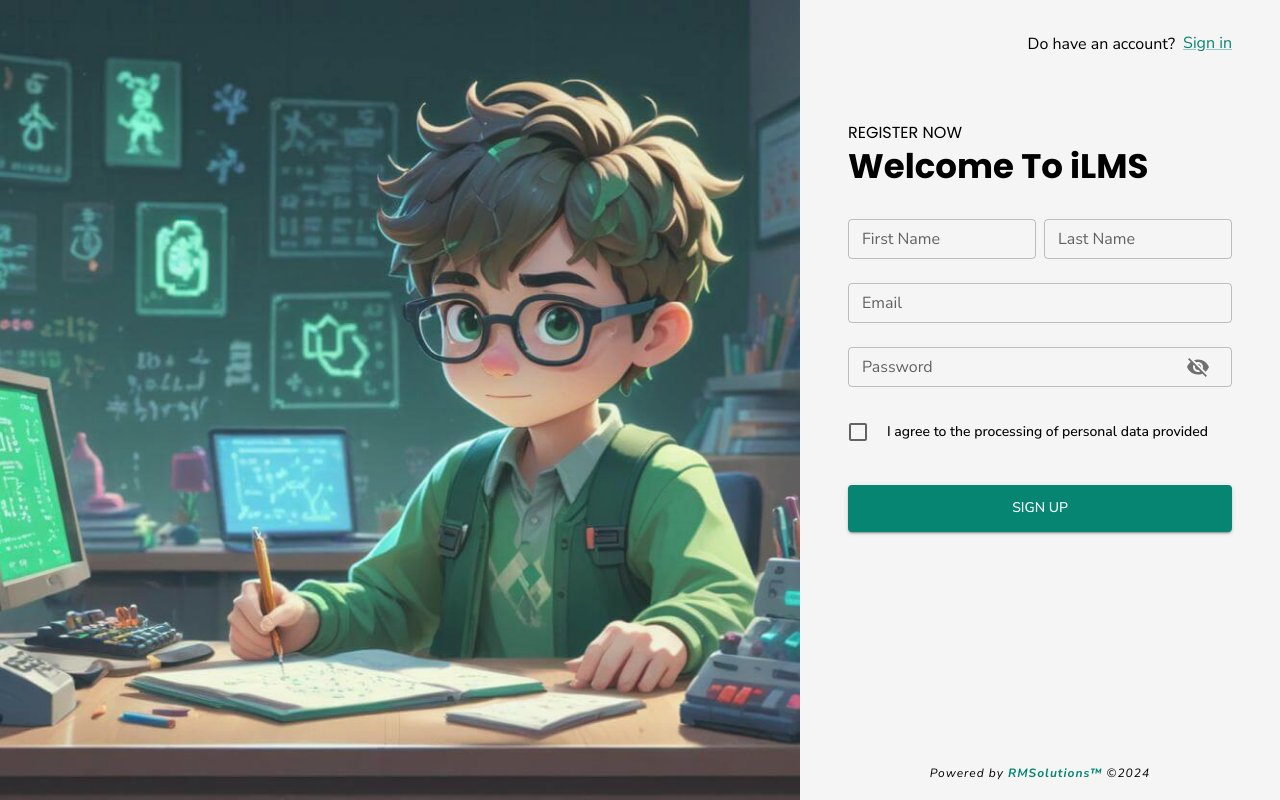
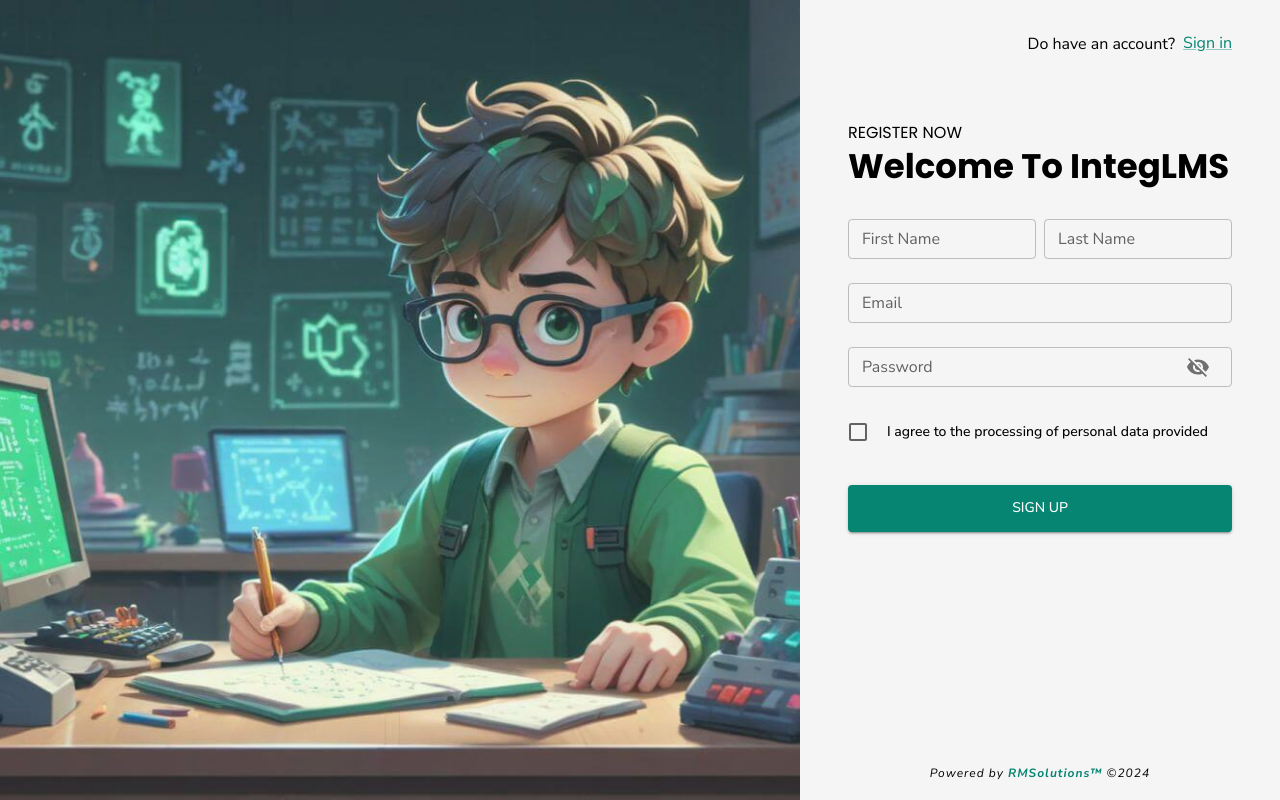
Before and after one commit to aramind/ilms, a React (Create React App) app: page / in a window 1280 px wide. Built offline with nearby package versions, Linux system fonts and the light colour scheme; a web font is replaced by a local one.

Commit message:
feat: making the container of sign up sign in as one

```diff
--- a/src/App.js
+++ b/src/App.js
@@ -1,9 +1,9 @@
-import SignUp from "./pages/sign-in-up/SignUp";
+import SignUpInMain from "./pages/sign-in-up/SignUpInMain";
 
 function App() {
   return (
     <>
-      <SignUp />
+      <SignUpInMain />
     </>
   );
 }
--- a/src/pages/sign-in-up/SignUpContent.jsx
+++ b/src/pages/sign-in-up/SignUpContent.jsx
@@ -30,7 +30,7 @@ const SignUpContent = () => {
         variant="h4"
         sx={{ fontFamily: "Poppins", fontWeight: "bold" }}
       >
-        Welcome To iLMS
+        Welcome To IntegLMS
       </Typography>
       <SignUpForm />
       <Box flex={1}></Box>
--- a/src/pages/sign-in-up/SignUpForm.jsx
+++ b/src/pages/sign-in-up/SignUpForm.jsx
@@ -118,7 +118,7 @@ const SignUpForm = () => {
           </Stack>
         </form>
       </FormWrapper>
-      <DevTool control={control} />
+      {/* <DevTool control={control} /> */}
     </>
   );
 };
```
Also changed, not shown: src/pages/sign-in-up/SignUpInMain.jsx (renamed from src/pages/sign-in-up/SignUp.jsx, +5 -4 lines).
